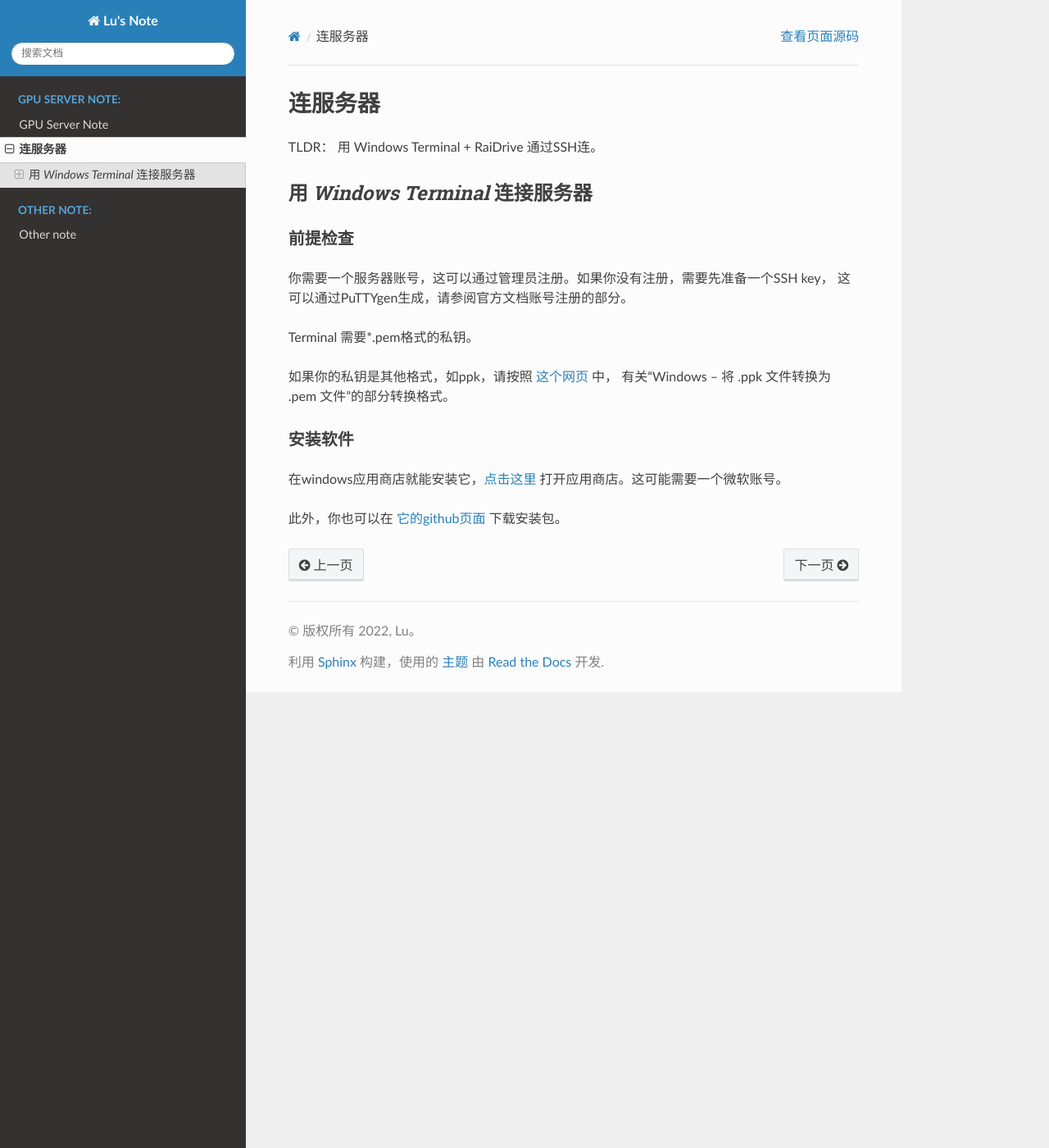
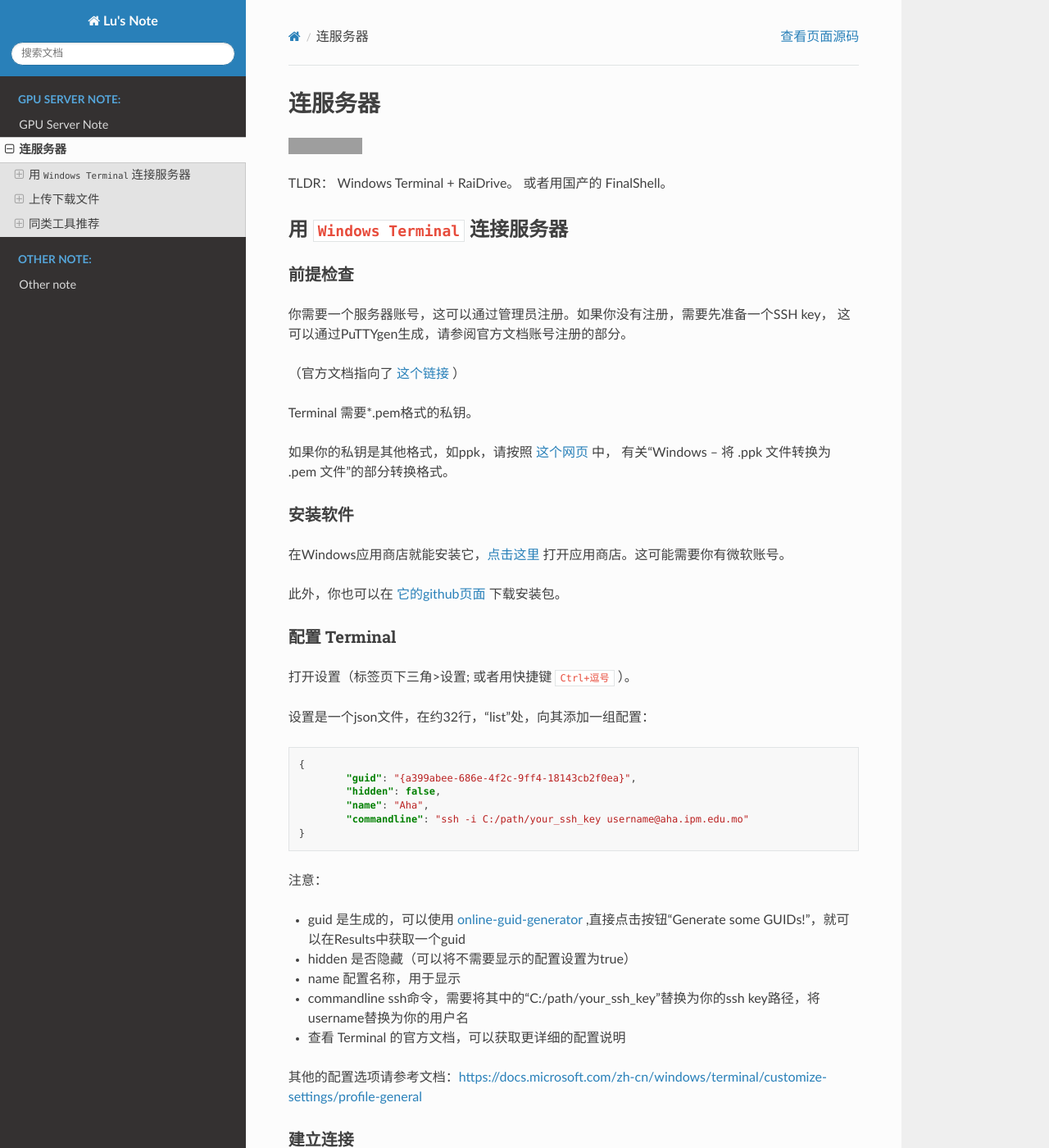
Before and after one commit to Lu-233/MPI-Server-Note, a Sphinx documentation site: the page built from docs/mpi_server/Note1ConnectServer.rst, in a window 1280 px wide and 1400 px high. Shown: the whole window at 82% size. Built offline with Sphinx 7.4.7 and the Read the Docs theme 2.0.0, drawn with Linux system fonts in a browser that asks for light colours; some of the changed text lies outside the part shown; grey boxes are pictures that could not be loaded.

Commit message:
doc 连服务器
yaml for readthedoc

```diff
--- a/docs/index.rst
+++ b/docs/index.rst
@@ -37,7 +37,7 @@
 
 
 Content Plan
-------------
+============
 
 **准备**
 
--- a/docs/mpi_server/Note1ConnectServer.rst
+++ b/docs/mpi_server/Note1ConnectServer.rst
@@ -1,19 +1,28 @@
 .. note: how to connect to mpi server
 
-===============
+=======
 连服务器
-===============
+=======
 
-TLDR： 用 Windows Terminal + RaiDrive 通过SSH连。
+.. image:: https://visitor-badge.glitch.me/badge?page_id=lu.readthedocs.io.ServerNote.连服务器
 
-用 `Windows Terminal` 连接服务器
-==============================
+TLDR： Windows Terminal + RaiDrive。 或者用国产的 FinalShell。
+
+
+-------------------------------
+用 ``Windows Terminal`` 连接服务器
+-------------------------------
 
 前提检查
--------
+=======
 
 你需要一个服务器账号，这可以通过管理员注册。如果你没有注册，需要先准备一个SSH key，
 这可以通过PuTTYgen生成，请参阅官方文档账号注册的部分。
+
+（官方文档指向了 这个链接_ ）
+
+.. _这个链接: https://cloud.google.com/compute/docs/connect/create-ssh-keys#windows
+
 
 Terminal 需要*.pem格式的私钥。
 
@@ -24,12 +33,160 @@
 
 
 安装软件
--------
+=======
 
-在windows应用商店就能安装它，点击这里_ 打开应用商店。这可能需要一个微软账号。
+在Windows应用商店就能安装它，点击这里_ 打开应用商店。这可能需要你有微软账号。
 
 此外，你也可以在 它的github页面_ 下载安装包。
 
 .. _点击这里: https://aka.ms/terminal
 
 .. _它的github页面: https://github.com/microsoft/terminal/releases
+
+
+配置 Terminal
+=============
+
+打开设置（标签页下三角>设置; 或者用快捷键 ``Ctrl+逗号`` ）。
+
+设置是一个json文件，在约32行，“list”处，向其添加一组配置：
+
+.. code-block:: json
+
+	{
+		"guid": "{a399abee-686e-4f2c-9ff4-18143cb2f0ea}",
+		"hidden": false,
+		"name": "Aha",
+		"commandline": "ssh -i C:/path/your_ssh_key username@aha.ipm.edu.mo"
+	}
+
+注意：
+
+- guid 是生成的，可以使用 online-guid-generator_ ,直接点击按钮“Generate some GUIDs!”，就可以在Results中获取一个guid
+- hidden 是否隐藏（可以将不需要显示的配置设置为true）
+- name 配置名称，用于显示
+- commandline ssh命令，需要将其中的“C:/path/your_ssh_key”替换为你的ssh key路径，将username替换为你的用户名
+- 查看 Terminal 的官方文档，可以获取更详细的配置说明
+
+
+.. _online-guid-generator: https://www.guidgenerator.com/online-guid-generator.aspx
+
+
+其他的配置选项请参考文档：https://docs.microsoft.com/zh-cn/windows/terminal/customize-settings/profile-general
+
+
+建立连接
+=======
+
+如图所示：
+
+.. image:: pics/建立连接.png
+
+至此，我们成功访问服务器了。
+
+你可以输入命令 ``hostname`` ，服务器会输出名字 ``aha``。
+
+
+----------
+上传下载文件
+----------
+
+我用 RaiDrive 将服务器映射为硬盘。
+
+RaiDrive：https://www.raidrive.com/
+
+最终结果如图所示，服务器上的目录被我们映射成为一个硬盘，方便的操作文件。
+
+
+.. image:: pics/上传下载文件1.png
+
+.. image:: pics/上传下载文件2.png
+
+
+
+安装和配置
+=========
+
+可以在此处下载： https://raidrive.en.uptodown.com/windows/download
+
+（这不是RaiDrive网站，因为 RaiDrive 使用第三方下载服务分发软件）
+
+可以按下图进行配置。
+
+.. image:: pics/安装和配置.png
+
+在 ``4`` ，要选择映射的目标硬盘盘符，可以选择你喜欢的（除了C）。
+
+在 ``5`` ，可以将路径映射为指定目录，如/home/username/shared (将username替换为你的用户名)，更方便的访问指定目录。
+
+可以多次配置，每个配置映射到不同路径，便于快速访问多个目录。
+
+至此，可以方便的利用windows提供的用户界面操作服务器上的文件了。
+
+可以尝试新建、删除文件，尝试从本机复制文件到服务器上了。
+
+
+安装和配置
+---------
+
+RaiDrive 会开启多个SSH连接，这可能造成你的SSH连接数量超过服务器限制。
+
+在SSH登录服务器时，欢迎信息中会提示你正在使用的连接数量（5个以上才会显示）。
+
+如果你发现SSH连接过多，可以在RaiDrive中关闭并重新打开一个映射。
+
+你也可以在服务器上kill对应的SSH连接。
+
+如果你的SSH连接数量超过限制，已经无法登录，可以联系管理员请求帮助。
+
+
+教育版 RaiDrive
+--------------
+
+可以用EDU邮箱注册并申请，教育版增加了：Multi-user File Lock 和 Fast Copy, Move, Delete
+
+地址：https://www.raidrive.com/plans/education
+
+
+----------
+同类工具推荐
+----------
+
+通过调研、试用可以选择最适合你的工具。
+
+FinalShell
+==========
+
+官方文档： https://www.hostbuf.com/t/988.html
+
+SSH工具中的瑞士军刀，国产。
+对刚接触SSH的用户非常友好, 一个工具搞定全部需求。
+
+主要特性：
+
+- 多标签页
+- sftp，终端同屏显示，同步切换目录
+- 打包传输，自动压缩解压
+- 各种指标监控，内存，Cpu，延迟，路由，硬盘，进程监控
+- 内置文本编辑器，直接编辑服务器文件
+- 多个配色方案，自定义背景图片
+- 命令自动提示，智能匹配，快捷命令面板
+- 多平台支持
+
+如果购买高级版或专业版，有更高级的特性（我买了挺香的），参见官方文档。
+
+.. image:: pics/FinalShell.jpg
+
+XShell + XFTP
+=============
+
+对家庭和教育免费，申请地址：https://www.netsarang.com/zh/free-for-home-school/
+
+经典强大的工具（虽然有过后门事件）
+
+.. image:: pics/XShell.gif
+
+SSHFS-Win Manager
+=================
+
+相比于 RaiDrive，它更省SSH链接数。但性能不如 RaiDrive。
--- /dev/null
+++ b/docs/requirements.txt
@@ -0,0 +1 @@
+sphinx
```
Also changed, not shown: .readthedocs.yaml (added), docs/mpi_server/pics/FinalShell.jpg (added), docs/mpi_server/pics/XShell.gif (added), docs/mpi_server/pics/上传下载文件1.png (added), docs/mpi_server/pics/上传下载文件2.png (added), docs/mpi_server/pics/安装和配置.png (added), docs/mpi_server/pics/建立连接.png (added).
